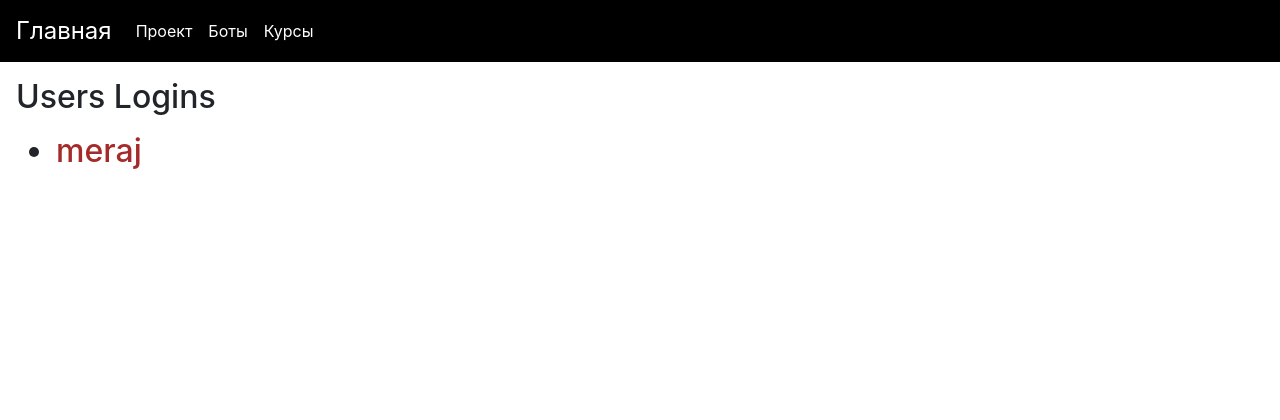
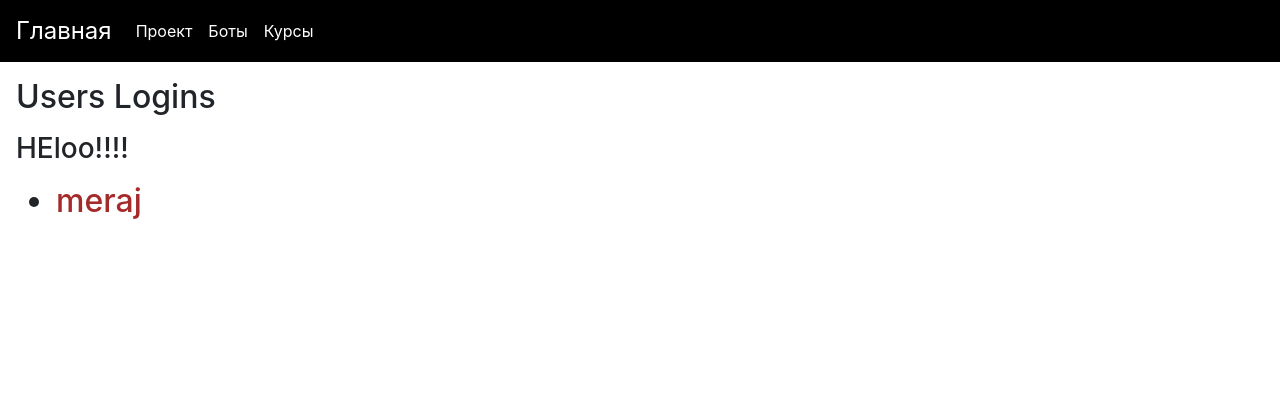
Before and after one commit to DarkPrinceWarrior/Django_web, a Django app: page / in a window 1280 px wide. Shown: the top 420 px of the page. Run offline with Django 4.2, Linux system fonts and the light colour scheme; data comes from the database, SQL or seed files in the repository; some libraries are stand-ins or nearby versions.

Commit message:
I have add one h3

```diff
--- a/twi/current_app/templates/current_app/index.html
+++ b/twi/current_app/templates/current_app/index.html
@@ -5,6 +5,7 @@
 
 {% if user_information %}
     <h2> Users Logins</h2>
+    <h3>HEloo!!!!</h3>
     <ul>
     {% for user in user_information %}
         <h2><li><a href="{% url 'current_app:detail' user.id %}">{{ user.login }}</a></li></h2>
```
